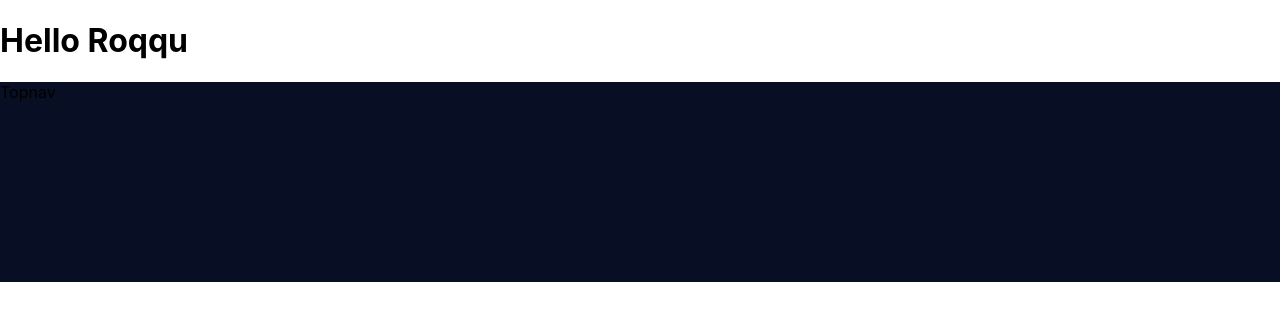
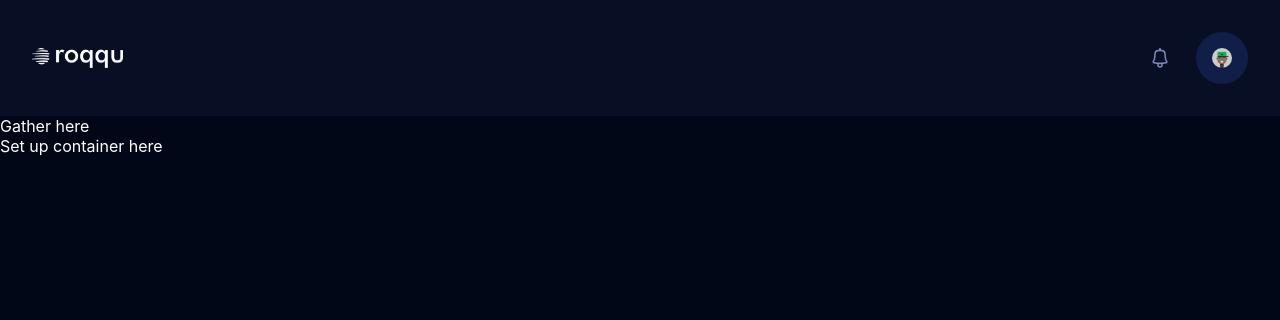
Before and after one commit to nworiekingslee/Roqqu-test, a React (Create React App) app: page / in a window 1280 px wide. Shown: the top 320 px of the page. Built offline with nearby package versions, Linux system fonts and the light colour scheme.

Commit message:
Add Topnav

```diff
--- a/src/App.jsx
+++ b/src/App.jsx
@@ -1,11 +1,12 @@
 import "./styles/App.css";
-import Topnav from "./components/Topnav";
+import Nav from "./components/Nav";
+import Home from "./routes/Home";
 
 function App() {
   return (
     <div className="App">
-      <h1>Hello Roqqu</h1>
-      <Topnav />
+      <Nav />
+      <Home />
     </div>
   );
 }
--- /dev/null
+++ b/src/components/Nav.jsx
@@ -0,0 +1,13 @@
+import Topnav from "./Topnav";
+import SideNav from "./SideNav.jsx";
+
+const Nav = () => {
+  return (
+    <>
+      <Topnav />
+      <SideNav />
+    </>
+  );
+};
+
+export default Nav;
--- /dev/null
+++ b/src/components/SideNav.jsx
@@ -0,0 +1,5 @@
+const SideNav = () => {
+  return <div>Gather here</div>;
+};
+
+export default SideNav;
--- a/src/components/Topnav.jsx
+++ b/src/components/Topnav.jsx
@@ -1,7 +1,29 @@
 import "../styles/Topnav.css";
+import logo from "../images/roqqu-logo.png";
+import profile from "../images/profile.png";
+import notification from "../images/navigation/notification.svg";
 
 const Topnav = () => {
-  return <div className="top-nav">Topnav</div>;
+  return (
+    <div className="top-nav">
+      <img src={logo} alt="Roqqu" className="nav-brand" />
+
+      <div
+        style={{
+          display: "flex",
+          justifyContent: "space-between",
+          alignItems: "center",
+          width: 100,
+          margin: 32,
+        }}
+      >
+        <img src={notification} alt="notification" className="icon" />
+        <div className="user-profile">
+          <img src={profile} alt="user" />
+        </div>
+      </div>
+    </div>
+  );
 };
 
 export default Topnav;
--- /dev/null
+++ b/src/routes/Home.jsx
@@ -0,0 +1,5 @@
+const Home = () => {
+  return <div>Set up container here</div>;
+};
+
+export default Home;
--- a/src/styles/Topnav.css
+++ b/src/styles/Topnav.css
@@ -1,7 +1,42 @@
 
 .top-nav {
     background-color: var(--primary-color);
-    height: 200px;
-    width: 100%;
-    color: var(--light)
+    width: 100vw;
+    /* width: 900px; */
+    color: var(--light);
+    /* position: absolute; */
+
+
+    display: flex;
+    justify-content: space-between;
+    align-items: center;
 }
+
+.nav-brand {
+    height: 20px;
+    margin: 32px;
+}
+
+.user-profile {
+    height: 52px;
+    width: 52px;
+    object-fit: fill;
+    border-radius: 100px;
+    background-color: var(--dark-highlight);
+
+    display: flex;
+    justify-content: center;
+    align-items: center;
+}
+
+.user-profile > img {
+    height: 20px;
+    width: 20px;
+    margin: auto auto;
+    border-radius: 100px;
+
+}
+
+.icon {
+    height: 24px
+}
--- a/src/styles/index.css
+++ b/src/styles/index.css
@@ -1,18 +1,9 @@
-body {
-  margin: 0;
-  font-family: -apple-system, BlinkMacSystemFont, 'Segoe UI', 'Roboto', 'Oxygen',
-    'Ubuntu', 'Cantarell', 'Fira Sans', 'Droid Sans', 'Helvetica Neue',
-    sans-serif;
-  -webkit-font-smoothing: antialiased;
-  -moz-osx-font-smoothing: grayscale;
-
-
-}
-
 body {
   --primary-color: #080F24;
   --background: #020717;
+  --dark-highlight: #101E48;
   --text: #ffffff;
+
   --link:##91A0CED8;
   --link-active: #6E97F5;
   --CTA: #0165FF;
@@ -25,6 +16,21 @@ body {
 
 }
 
+
+body {
+  margin: 0;
+  font-family: -apple-system, BlinkMacSystemFont, 'Segoe UI', 'Roboto', 'Oxygen',
+    'Ubuntu', 'Cantarell', 'Fira Sans', 'Droid Sans', 'Helvetica Neue',
+    sans-serif;
+  -webkit-font-smoothing: antialiased;
+  -moz-osx-font-smoothing: grayscale;
+  background-color: var(--background);
+  color: var(--text)
+
+}
+
+
+
 code {
   font-family: source-code-pro, Menlo, Monaco, Consolas, 'Courier New',
     monospace;
```
Also changed, not shown: src/images/profile.png (added), src/images/roqqu-logo.png (added).
